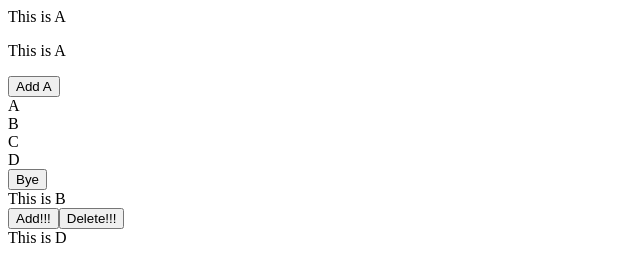
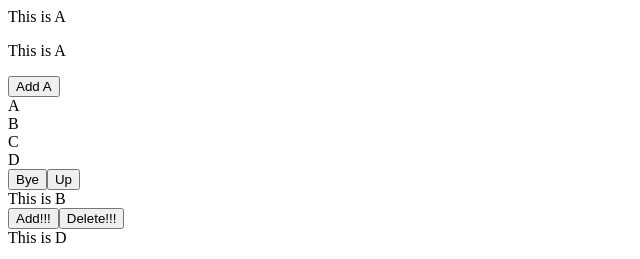
Before and after one commit to koyamal/pra_vue3, a Vue app in the folder vuePractive/: page / in a window 1280 px wide. Shown: the top 259 px of the page, without its empty margins (0-640 px from the left). Built offline with nearby package versions, Linux system fonts and the light colour scheme.

Commit message:
Use count Up

```diff
--- a/vuePractive/src/components/atom/A.vue
+++ b/vuePractive/src/components/atom/A.vue
@@ -28,4 +28,5 @@ export default {
   <button @click="() => dataA = dataA + 'A'">Add A</button>
   <div v-for="data in listData">{{ data }}</div>
   <button @click="sayBye">Bye</button>
+  <button @click="countUp">Up</button>
 </template>
```
